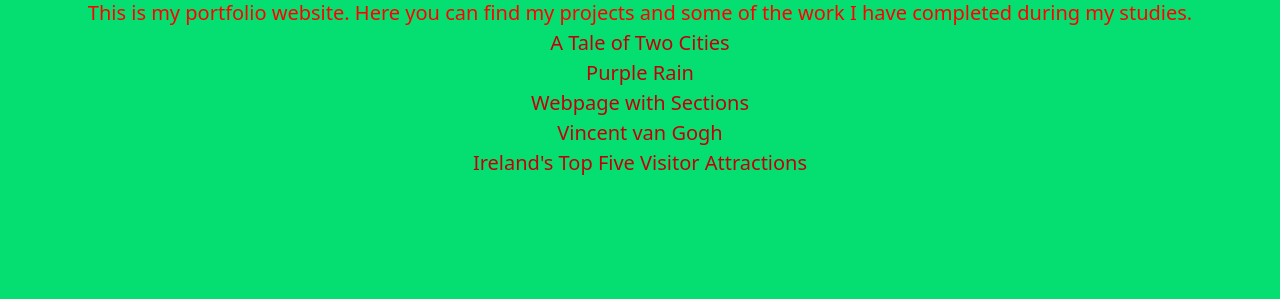
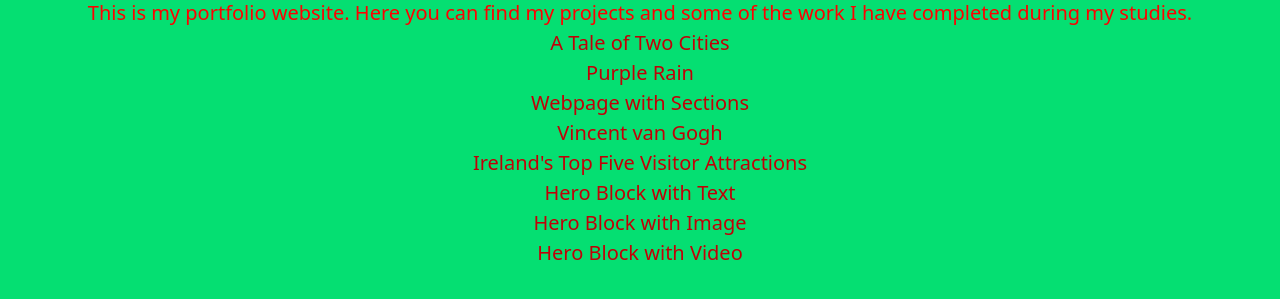
Before and after one commit to NAWFAL029/NAWFAL029.github.io, a plain HTML site: page index.html in a window 1280 px wide. Shown: the part 413-712 px from the top of the page. Drawn offline with nearby package versions, Linux system fonts and the light colour scheme.

Commit message:
Update index.html

```diff
--- a/index.html
+++ b/index.html
@@ -104,6 +104,18 @@
                 <a href="exercises/page-5.html">Ireland's Top Five Visitor Attractions</a>
             </p>
 
+            <p>
+                <a href="exercises/hero-text.html">Hero Block with Text</a>
+            </p>
+            <p>
+                <a href="exercises/hero-image.html">Hero Block with Image</a>
+            </p>
+
+            <p>
+                <a href="exercises/hero-video.html">Hero Block with Video</a>
+            </p>
+
+
         </section>
 
     </main>
```
